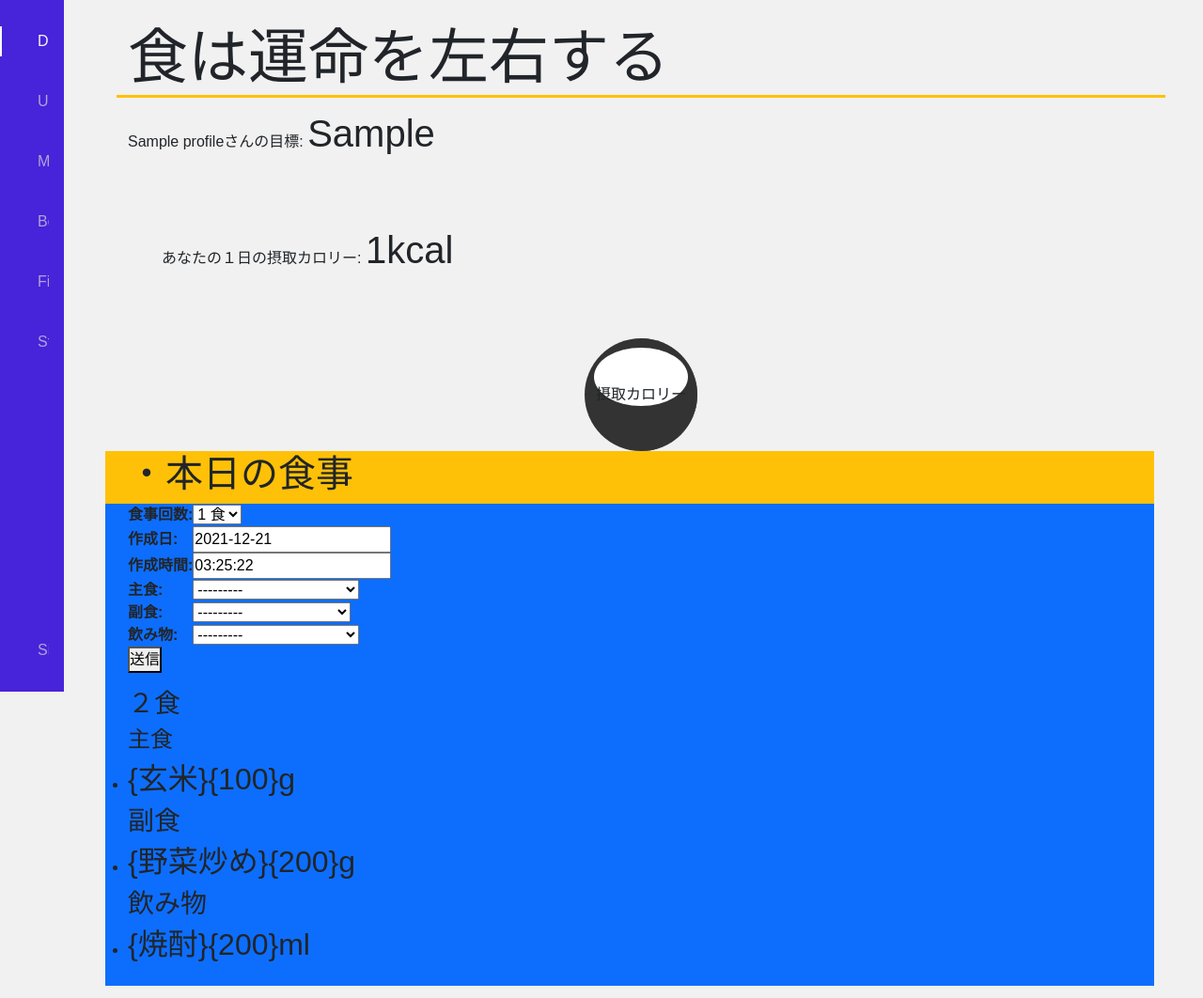
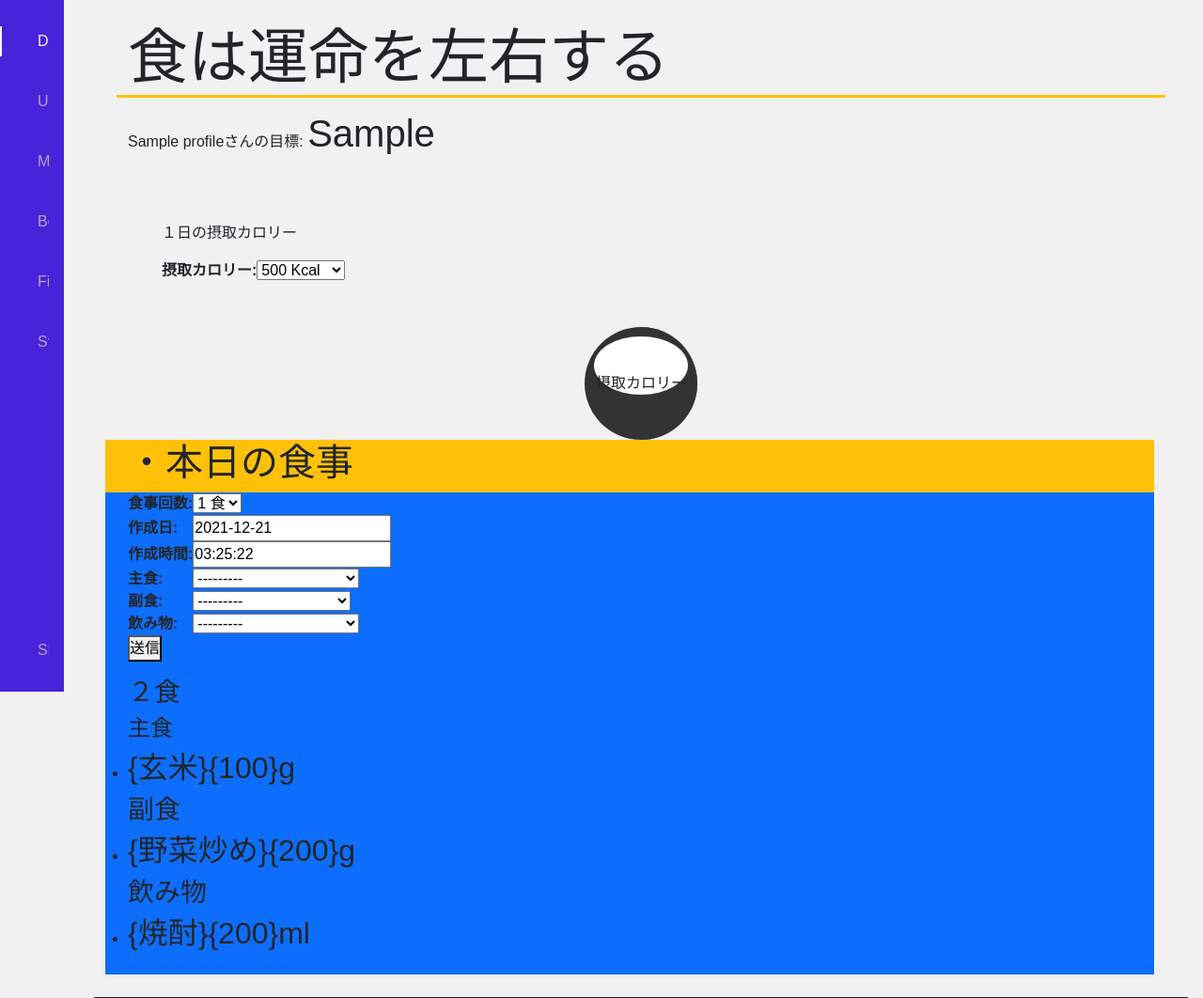
Before and after one commit to hashi5akihiro5/app_syokuroku, a Django app: page / in a window 1280 px wide. Shown: the part 64-1126 px from the top of the page at 94% size. Run offline with Django 3.2, Linux system fonts and the light colour scheme; tables that the repository leaves empty hold one stand-in row (values such as "Sample post"); some libraries are stand-ins or nearby versions; some web fonts are replaced.

Commit message:
12/ 31 選択カロリーform　実装

```diff
--- a/app/forms.py
+++ b/app/forms.py
@@ -7,7 +7,16 @@ class RegisterForm(forms.ModelForm):
         model = Profile
         fields = '__all__'
 
-# MuneCount
+# kcal_Select
+class KcalSelectForm(forms.Form):
+    data = [
+        (1, "500 Kcal"),
+        (2, "1000 Kcal"),
+        (3, "2000 Kcal"),
+    ]
+    counts = forms.ChoiceField(label="摂取カロリー", choices=data)
+
+# Mune_Count
 class MuneCountForm(forms.Form):
     data = [
         (1, "1 食"),
--- a/app/templates/app/index.html
+++ b/app/templates/app/index.html
@@ -8,7 +8,11 @@
         <p class="target">{{ profile_data.name }}さんの目標: <span class="fs-1">{{ profile_data.target }}</span></p>
     </div>
     <div class="row p-5">
-        <p class="target">あなたの１日の摂取カロリー: <span class="fs-1">{{ profile_data.day_kcal }}kcal</span></p>
+        <p class="target">１日の摂取カロリー</p>
+        <form action="{% url 'index' %}" method="post">
+            {% csrf_token %}
+            <table>{{ kcalselectform.as_table }}</table>
+        </form>
     </div>
     <div class="d-flex justify-content-center">
         <div class="circle"><div class="circle-inner">摂取カロリー</div></div>
--- a/app/views.py
+++ b/app/views.py
@@ -12,6 +12,7 @@ class IndexView(View):
         profile_data = Profile.objects.all()
         self.params = {
             'profile_data': profile_data.order_by("-id")[0],
+            'kcalselectform': KcalSelectForm(),
             'munecountform': MuneCountForm(),
             'form': MuneCreateForm(),
         }
@@ -21,6 +22,7 @@ class IndexView(View):
 
     def post(self, request):
         munecount = request.POST['counts']
+
 # Register
 def register(request):
     if (request.method == 'POST'):
```
